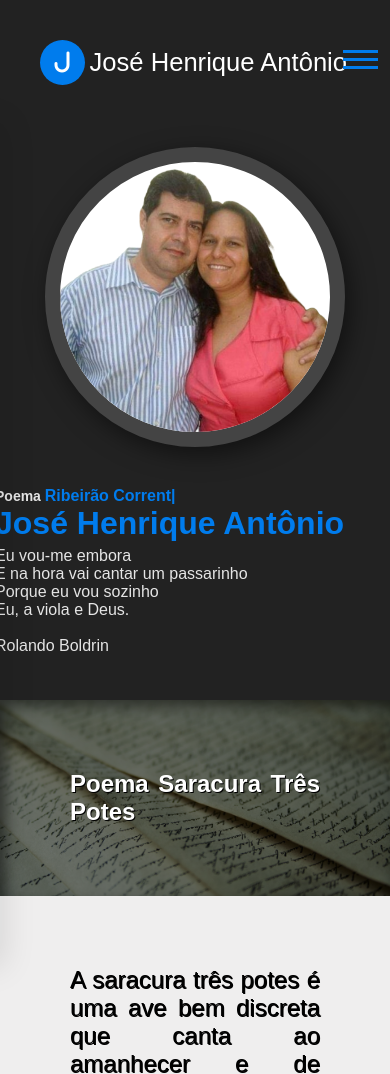
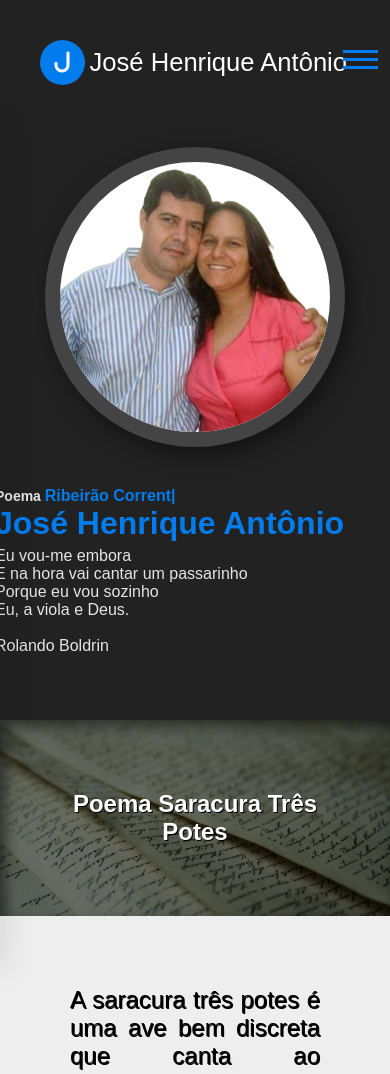
Before and after one commit to lscj-ldc/saracura-tres-pote, a plain HTML site: page index.html in a window 390 px wide. Shown: the top 1074 px of the page. Drawn offline with nearby package versions, Linux system fonts and the light colour scheme.

Commit message:
Atualização Final

```diff
--- a/css/estilo.css
+++ b/css/estilo.css
@@ -26,6 +26,7 @@
     width: 100%;
     height: 100%;
     min-height: 80vh;
+    padding-bottom: 20px;
     background: var(--preto-222);
 }
 .cabecalho-corpo {
@@ -227,7 +228,7 @@ nav .menu-texto li a {
     section#img01 > p {
         font-size: 1.5em;
     }
-    section#img05 h1 {
+    section#img05 > h1 {
         font-size: 1.5em;
     }
     section#normalL > p {
@@ -269,7 +270,7 @@ section#img05 {
     background-position: right center;
 }
 section.imagem {
-    color: white;
+    color: var(--branco-ffffff);
     background-size: cover;
     background-attachment: fixed;
     background-color: rgb(51, 51, 51);
@@ -285,16 +286,15 @@ section.imagem > p {
     padding: 70px;
 }
 
-
 section.imagem > h1 {
-    display: inline-block;
+    font-family: Arial, Helvetica, sans-serif;
+    /*display: flex;*/
     background-color: rgba(0, 0, 0, 0.514);
     text-shadow: 1px 1px 0 black;
-    text-align: justify;
+    text-align: center;
     font-size: 2em;
     padding: 70px;
 }
-
 footer p {
     background-color: var(--preto-222);
     color: var(--branco-ffffff);
--- a/index.html
+++ b/index.html
@@ -24,7 +24,7 @@
                         <span></span>
                     </section>
                     <ul class="menu-texto"><!-- navlinks -->
-                        <li><a href="#">Saracura</a></li>
+                        <li><a href="index.html">Saracura</a></li>
                         <!--li><a href="#">Poema 1</a></li>
                         <li><a href="#">Poema 2</a></li>
                         <li><a href="#">Poema 3</a></li-->
```
